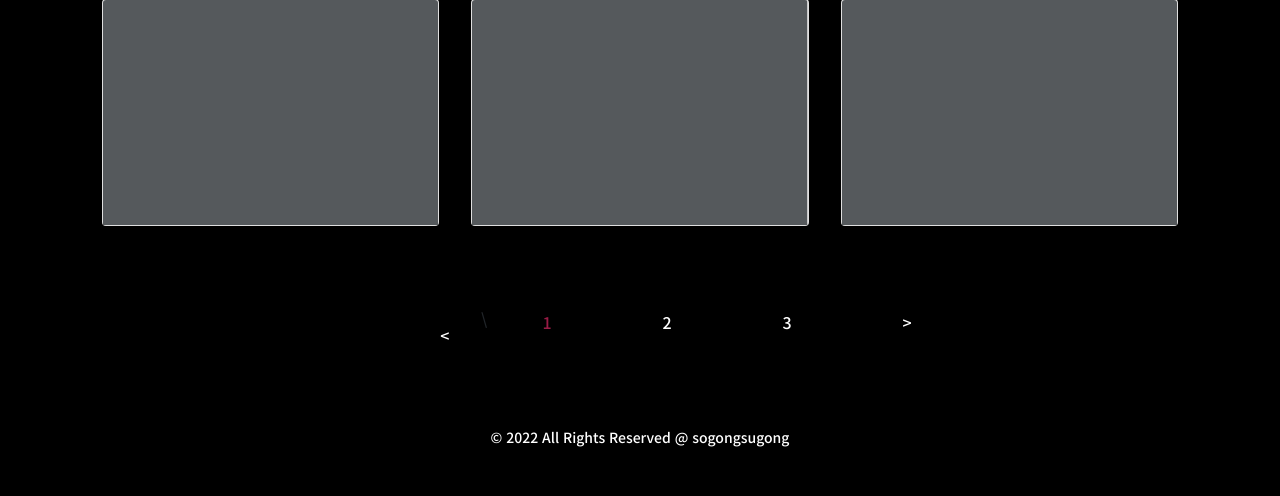
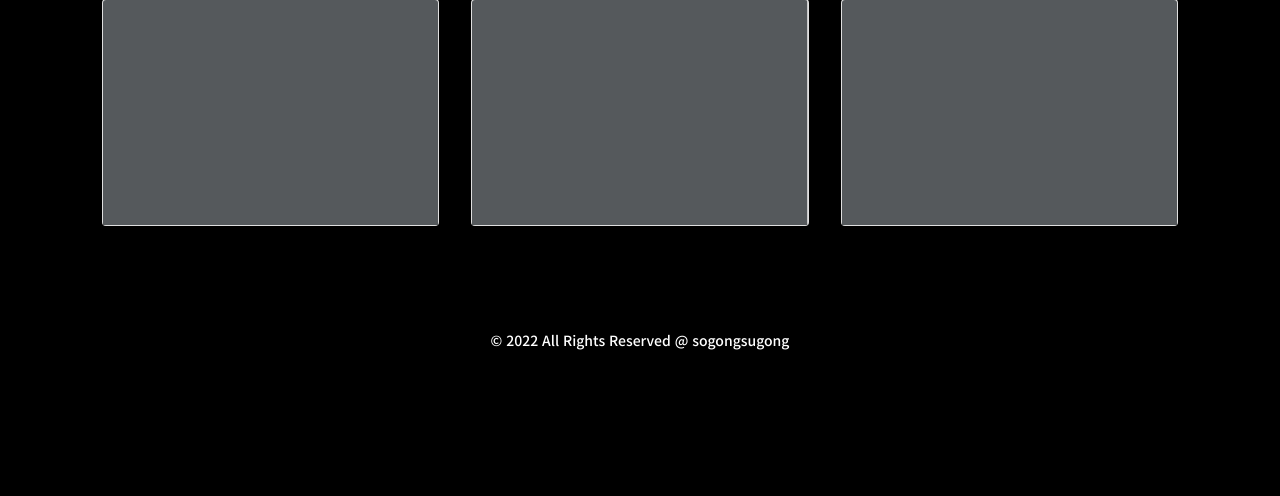
Before and after one commit to namseohyeon/cheer, a Django app: page /landing/ in a window 1280 px wide. Shown: the part 1369-1865 px from the top of the page. After the commit the page ends 1719 px from the top, so only its background shows below. Run offline with Django 4.2, Linux system fonts and the light colour scheme; some libraries are stand-ins or nearby versions; some web fonts are replaced.

Commit message:
태그 띄어쓰기 수정, 페이지네이션 삭제

```diff
--- a/mainapp/static/mainapp/css/customstyles.css
+++ b/mainapp/static/mainapp/css/customstyles.css
@@ -127,7 +127,6 @@ ul li {
   }
 }
     /* 졸업생수, 프로젝트 수 - animation */
-
 .howmuch {
   display: grid;
   place-items: center;
@@ -221,7 +220,7 @@ ul li {
     .bd-placeholder-img-lg {font-size: 3.5rem;}
 }
 
-/* 페이지네이션 */
+/* 페이지네이션
 .pagination {
     display: flex;
     justify-content: center;
@@ -230,8 +229,7 @@ ul li {
     text-align: center;
 }
 .pagination a:hover {
-    background: #981b45;
-    color: #fff;
+    color: #981b45;
 }
 .pagination a,
 .pagination .current{
@@ -245,7 +243,7 @@ ul li {
 }
 .pagination .current {
     color: #981b45;
-}
+} */
 
 /* footer.html */
 footer {
@@ -268,10 +266,11 @@ footer {
 .major {
     font-weight: bold;
     padding-top: 3%;
+    margin-left: 5%;
 }
 .content {
     line-height: 200%;
-    padding: 10px, 0px;
+    margin-left: 5%;
 }
 .dsce_web a {
     color: #981b45;
--- a/mainapp/templates/about.html
+++ b/mainapp/templates/about.html
@@ -11,6 +11,8 @@
     <link href="https://cdn.jsdelivr.net/npm/remixicon@2.5.0/fonts/remixicon.css" rel="stylesheet">
 </head>
 <body>
+{% include 'flow.html' %}
+
     <div class="container">
         <!-- 메인페이지 -->
         <div class="row">
@@ -24,8 +26,8 @@
 
                 <h3 class="major"><i class="fa-solid fa-computer"></i> 컴퓨터공학전공</h3>
                 <p class="content">
-                    덕성여자대학교 컴퓨터공학과는 차별화되고 전문화된 다양한 IT 첨단 기술의 교육을 통하여, <br>
-                    미래의 정보사회가 요구하는 실무 능력을 갖춘 우수한 IT 전문 인력 양성을 교육의 목표로 삼고 있다. <br>
+                    덕성여자대학교 컴퓨터공학과는 차별화되고 전문화된 다양한 IT 첨단 기술의 교육을 통하여,
+                    미래의 정보사회가 요구하는 실무 능력을 갖춘 우수한 IT 전문 인력 양성을 교육의 목표로 삼고 있다.
                     소프트웨어의 개발 및 응용에 필요한 이론과 기술 교육을 실시하고, 실험·실습 교육을 통해 활용 능력을 높이며,
                     캡스톤 디자인, 현장 경험 및 산업체 전문가의 교육 참여를 확대하여 습득한 지식을 현실에 적용할 수 있도록 하고 있다.
                 <small class="dsce_web"><a href="https://www.duksung.ac.kr/computer/main.do"> (덕성여자대학교 컴퓨터공학전공 홈페이지)</a></small>
--- a/mainapp/templates/landing.html
+++ b/mainapp/templates/landing.html
@@ -48,6 +48,7 @@
                 <div class="fullname">
                     <br><img src="../static/mainapp/css/full_name1.png">
                 </div>
+
                 <div class="howmuch" onload="numberCounter">
                     <p class="grad">졸업생 수 0명</p>
                     </p>
@@ -64,7 +65,6 @@
         <section class="py-5 text-center" id="main-scroll1">
             <div class="row py-lg-5">
                 <div class="col-lg-7 mx-auto">
-
                     <div>
                         <div class="tag">
                             <a href="http://127.0.0.1:8000/landing/about/">
@@ -112,26 +112,23 @@
                                     #태그7
                                 </button>
                             </a>
-                        <a href="https://www.naver.com/">
-
                             <div class="tag">
                                 {% for tag in tag.all %}
                                 {% if tag.name == "app" or tag.name == "web" or tag.name == "python" or tag.name == "c" or tag.name == "java" or tag.name == "c++" or tag.name == "kotlin" or tag.name == "django" or tag.name == "node.js" or tag.name == "spring boot" or tag.name == "swift" or tag.name == "react" %}
                                 <a href="{% url 'tag_page' tag %}">
-
                                     <button class="tag_btn" >
                                         {{ tag }}
                                     </button>
-                        </a>
-                        </div>
-
                                 </a>
                                 {% endif %}
                                 {% endfor %}
                             </div>
                         </div>
                     </div>
+                </div>
+            </div>
         </section>
+
         <!-- 프로젝트 나열 -->
         <div class="album py-5 bg-black">
             <div class="container">
@@ -224,15 +221,6 @@
         </div>
     </div>
 
-    <!-- Pagination-->
-    <ul class="pagination justify-content-center my-4">
-        <li><a href="#">&lt</a></li>
-\        <li><span class="current">1</span></li>
-        <li><a href="#">2</a></li>
-        <li><a href="#">3</a></li>
-        <li><a href="#">&gt;</a> </li>
-    </ul>
-
 
     <script src="https://code.jquery.com/jquery-3.5.1.slim.min.js" integrity="sha384-DfXdz2htPH0lsSSs5nCTpuj/zy4C+OGpamoFVy38MVBnE+IbbVYUew+OrCXaRkfj" crossorigin="anonymous"></script>
     <script src="https://cdn.jsdelivr.net/npm/popper.js@1.16.1/dist/umd/popper.min.js" integrity="sha384-9/reFTGAW83EW2RDu2S0VKaIzap3H66lZH81PoYlFhbGU+6BZp6G7niu735Sk7lN" crossorigin="anonymous"></script>
--- a/mainapp/templates/main.html
+++ b/mainapp/templates/main.html
@@ -8,7 +8,7 @@
 <a href="{{ c.get_absolute_url }}">{{c}}<br></a>
 {% endfor %}<br><br><br>
 {% for tag in tag.all %}
-    {% if tag.name == "app" or tag.name == "web" or tag.name == "python" or tag.name == "c" or tag.name == "java" or tag.name == "c++" or tag.name == "kotlin" or tag.name == "django" or tag.name == "node.js" or tag.name == "spring boot" or tag.name == "swift" or tag.name == "react" %}
+    {% if tag.name == "app" or tag.name == "web" or tag.name == "python" or tag.name == "c" or tag.name == "java" or tag.name == "c++" or tag.name == "kotlin" or tag.name == "django" or tag.name == "node.js" or tag.name == "springboot" or tag.name == "swift" or tag.name == "react" %}
       <a href="{% url 'tag_page' tag %}">
         <button class="tag_btn" >
             {{ tag }}
--- a/mainapp/templates/navbar.html
+++ b/mainapp/templates/navbar.html
@@ -1,3 +1,8 @@
+{% load static %}
+
+<link href="{% static 'mainapp/css/customstyles.css' %}" rel="stylesheet" />
+
+
 <nav class="navbar navbar-expand-lg bg-black">
                     <div class="container-fluid">
                         <button class="navbar-toggler" type="button" data-bs-toggle="collapse" data-bs-target="#navbarNavDropdown" aria-controls="navbarNavDropdown" aria-expanded="false" aria-label="Toggle navigation">
--- a/mainapp/views.py
+++ b/mainapp/views.py
@@ -147,8 +147,6 @@ def vote_result(request):
     post = Post.objects.all().order_by('-count')
     return render(request, 'vote_result.html', {'post':post})
 
-
-
 def landing(request):
     return render(request, 'landing.html')
 
```
Also changed, not shown: mainapp/static/mainapp/css/full_name.png (deleted). Lines whose indentation alone changed are shown as unchanged.
